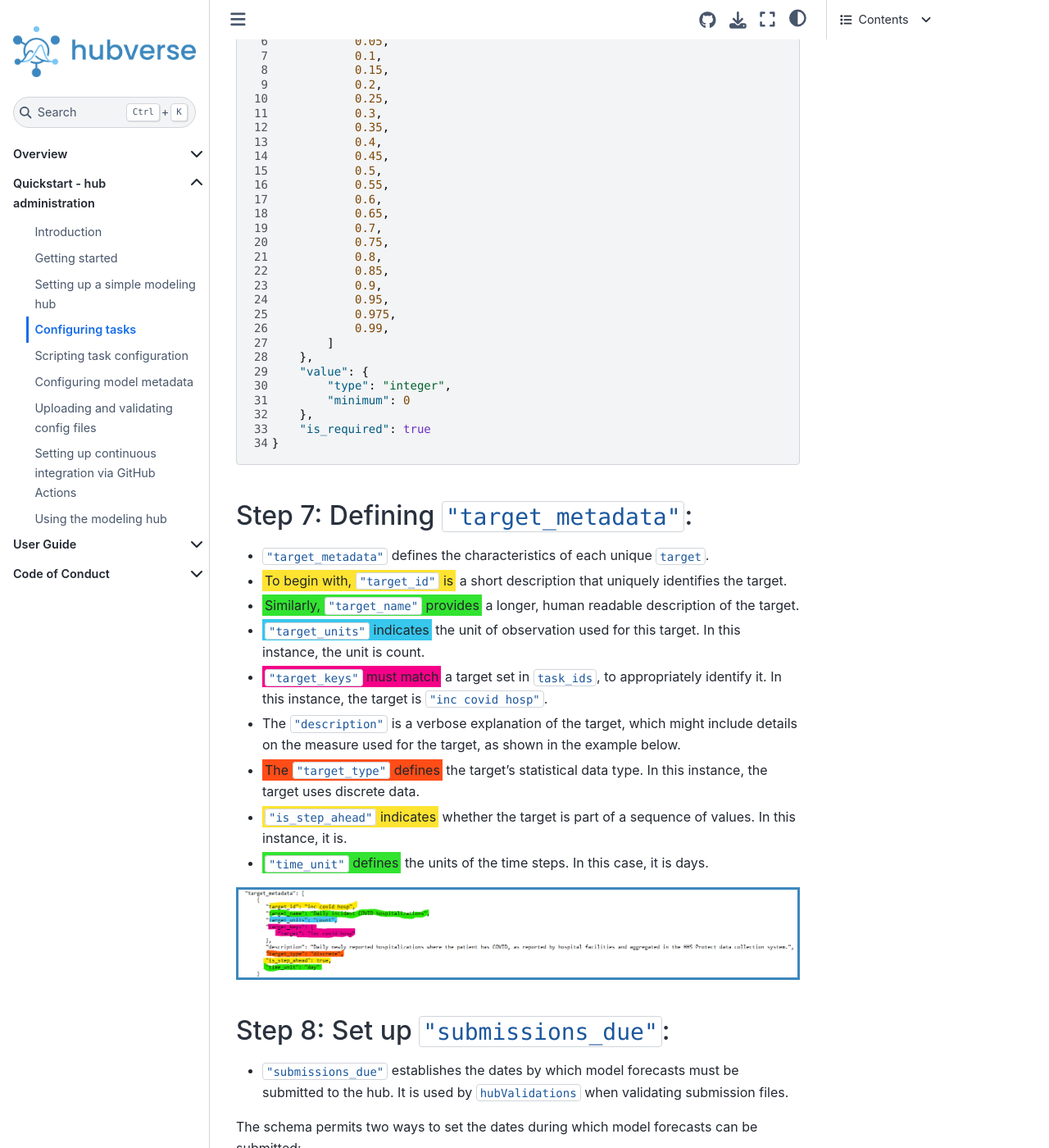
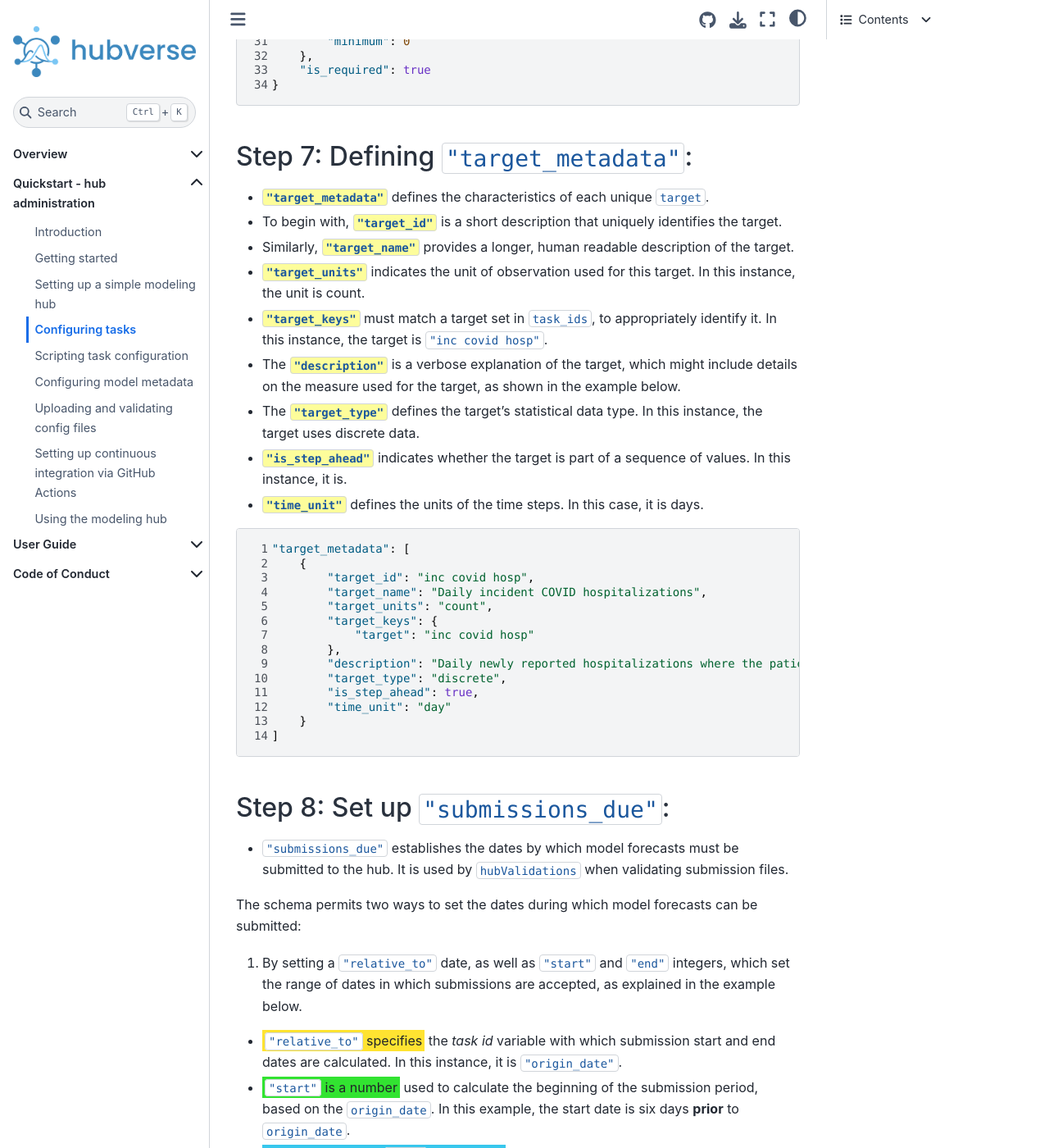
Before and after one commit to hubverse-org/hubDocs, a Sphinx documentation site: the page built from docs/source/quickstart-hub-admin/tasks-config.md, in a window 1280 px wide and 1400 px high, scrolled down 7966 px. Shown: the whole window at 82% size. Built offline with Sphinx 7.4.7 and the Sphinx Book theme 1.1.4, drawn with Linux system fonts in a browser that asks for light colours; comment, search, counter and statistics services are not loaded; some of the changed text lies outside the part shown.

Commit message:
update target metadata entry
because dang that was hard to read

````diff
--- a/docs/source/quickstart-hub-admin/tasks-config.md
+++ b/docs/source/quickstart-hub-admin/tasks-config.md
@@ -108,12 +108,12 @@ As seen previously, each `task_ids` has a `required` and an `optional` property
 - To indicate **no possible additional information**, **`optional` can be set to `null`**.
 - If **`required` is set to `null`** but `optional` contains values, (see for example [`"location"`](#setting-up-location)): **no particular value is required, but at least one of the `optional` values is expected**.
 - There may be cases where we have **multiple `model_tasks` and a given task ID is relevant to one or more model tasks but not others.** For example, in the code snippet below; on lines 8--14, the `horizon` task id is relevant to the first model task, whose `target` is `inc covid hosp`, and any one of the optional values specified is expected in the `horizon` column in a model output file.
-  However, shown on lines 43--50, **`horizon` is irrelevant to the second model task**, whose `target` is `peak size`. For this model task, **both `required` and `optional` are set to `null`** in the `horizon` task ID configuration, and a missing value (`NA`) is expected in the `horizon` column in model output files.
+  However, shown on lines 30--36, **`horizon` is irrelevant to the second model task**, whose `target` is `peak size`. For this model task, **both `required` and `optional` are set to `null`** in the `horizon` task ID configuration, and a missing value (`NA`) is expected in the `horizon` column in model output files.
 
 ```{code-block} json
 :force: true
 :lineno-start: 1
-:emphasize-lines: 8-14,43-50
+:emphasize-lines: 8-14,30-36
 "model_tasks": [
     {
         "task_ids": {
@@ -170,19 +157,7 @@ As seen previously, each `task_ids` has a `required` and an `optional` property
             }
         },
         "output_type": {...},
-        "target_metadata": [
-            {
-                "target_id": "peak size hosp",
-                "target_name": "COVID-19 peak size hospitalizations",
-                "target_units": "count",
-                "target_keys": {
-                    "target": "peak size hosp"
-                },
-                "description": "Magnitude of the peak of hospitalizations where the patient has COVID",
-                "target_type": "discrete",
-                "is_step_ahead": false
-            }
-        ]
+        "target_metadata": [...]
     }
 ]
 ```
@@ -218,9 +193,9 @@ As seen previously, each `task_ids` has a `required` and an `optional` property
 
 ### 6.2. Setting up `"quantile"`:
 - Here, `quantile`{.codeitem} specifies what quantiles of the predictive distribution are valid values for a submission file.
-- In this case, `"output_type_id"`{.codeitem} establishes the accepted probability levels at which quantiles of the predictive distribution will be recorded. In this case, quantiles are required at discrete levels that range from `0.01` to `0.99`. **Quantile `output_type_id` values must NOT contain trailing zeros** as this will cause submission validation checks to fail[^quant-fail].
-- As before, `"value"`{.codeitem} sets the characteristics of valid `quantile` values. In this instance, the values must be integers greater than or equal to `0`.
-- `"is_required"`{.codeitem} defines if a quantile prediction is required (`true`) or if it is optional (`false`). The code below shows that the quantile output type is required.
+- In this case, `"output_type_id"`{.codeitem} (line 2) establishes the accepted probability levels at which quantiles of the predictive distribution will be recorded. In this case, quantiles are required at discrete levels that range from `0.01` to `0.99`. **Quantile `output_type_id` values must NOT contain trailing zeros** as this will cause submission validation checks to fail[^quant-fail].
+- As before, `"value"`{.codeitem} (line 29) sets the characteristics of valid `quantile` values. In this instance, the values must be integers greater than or equal to `0`.
+- `"is_required"`{.codeitem} (line 33) defines if a quantile prediction is required (`true`) or if it is optional (`false`). The code below shows that the quantile output type is required.
 
 [^quant-fail]: During validation, the quantil output type IDs are compared as character strings instead of as numeric (floating point) values. There is a good reason for this: [floating point numbers have precision problems](https://en.wikipedia.org/wiki/Floating-point_arithmetic#Accuracy_problems).
 
@@ -264,19 +239,34 @@ As seen previously, each `task_ids` has a `required` and an `optional` property
 ```
 
 ## Step 7: Defining `"target_metadata"`:
-- `"target_metadata"` defines the characteristics of each unique `target`.
-- <mark style="background-color: #FFE331">To begin with, `"target_id"` is</mark> a short description that uniquely identifies the target.
-- <mark style="background-color: #32E331">Similarly, `"target_name"` provides</mark> a longer, human readable description of the target.
-- <mark style="background-color: #38C7ED">`"target_units"` indicates</mark> the unit of observation used for this target.  In this instance, the unit is count.
-- <mark style="background-color: #F50088">`"target_keys"` must match</mark> a target set in `task_ids`, to appropriately identify it.  In this instance, the target is `"inc covid hosp"`.
-- The `"description"` is a verbose explanation of the target, which might include details on the measure used for the target, as shown in the example below.
-- <mark style="background-color: #FF4D18">The `"target_type"` defines</mark> the target's statistical data type. In this instance, the target uses discrete data.
-- <mark style="background-color: #FFE331">`"is_step_ahead"` indicates</mark> whether the target is part of a sequence of values.  In this instance, it is.
-- <mark style="background-color: #32E331">`"time_unit"` defines</mark> the units of the time steps. In this case, it is days.
+- `"target_metadata"`{.codeitem} defines the characteristics of each unique `target`.
+- To begin with, `"target_id"`{.codeitem} is a short description that uniquely identifies the target.
+- Similarly, `"target_name"`{.codeitem} provides a longer, human readable description of the target.
+- `"target_units"`{.codeitem} indicates the unit of observation used for this target.  In this instance, the unit is count.
+- `"target_keys"`{.codeitem} must match a target set in `task_ids`, to appropriately identify it.  In this instance, the target is `"inc covid hosp"`.
+- The `"description"`{.codeitem} is a verbose explanation of the target, which might include details on the measure used for the target, as shown in the example below.
+- The `"target_type"`{.codeitem} defines the target's statistical data type. In this instance, the target uses discrete data.
+- `"is_step_ahead"`{.codeitem} indicates whether the target is part of a sequence of values.  In this instance, it is.
+- `"time_unit"`{.codeitem} defines the units of the time steps. In this case, it is days.
 
-```{image} ../images/tasks-schema-7.png
-:alt: Target metadata lines of code in the tasks.json file
-:class: bordered
+
+```{code-block} json
+:force: true
+:lineno-start: 1
+"target_metadata": [
+    {
+        "target_id": "inc covid hosp",
+        "target_name": "Daily incident COVID hospitalizations",
+        "target_units": "count",
+        "target_keys": {
+            "target": "inc covid hosp"
+        },
+        "description": "Daily newly reported hospitalizations where the patient has COVID, as reported by hospital facilities and aggregated in the HHS Protect data collection system.",
+        "target_type": "discrete",
+        "is_step_ahead": true,
+        "time_unit": "day"
+    }
+]
 ```
 
 ## Step 8: Set up `"submissions_due"`:
@@ -311,7 +301,8 @@ Once all modeling tasks and rounds have been configured, you may also choose to
 
 This property should be provided at the top level of `tasks.json` (i.e., sibling to `rounds` and `schema_version`) and can take any of the following values: `"auto"`, `"character"`, `"double"`, `"integer"`, `"logical"`, `"Date"`.
 
-```json
+```{code-block} json
+:force: true
 {
   "schema_version": "https://raw.githubusercontent.com/hubverse-org/schemas/main/v3.0.1/tasks-schema.json",
   "rounds": [...],
````
Also changed, not shown: other parts of docs/source/quickstart-hub-admin/tasks-config.md (+1 -14 lines), docs/source/images/tasks-schema-7.png (deleted).
